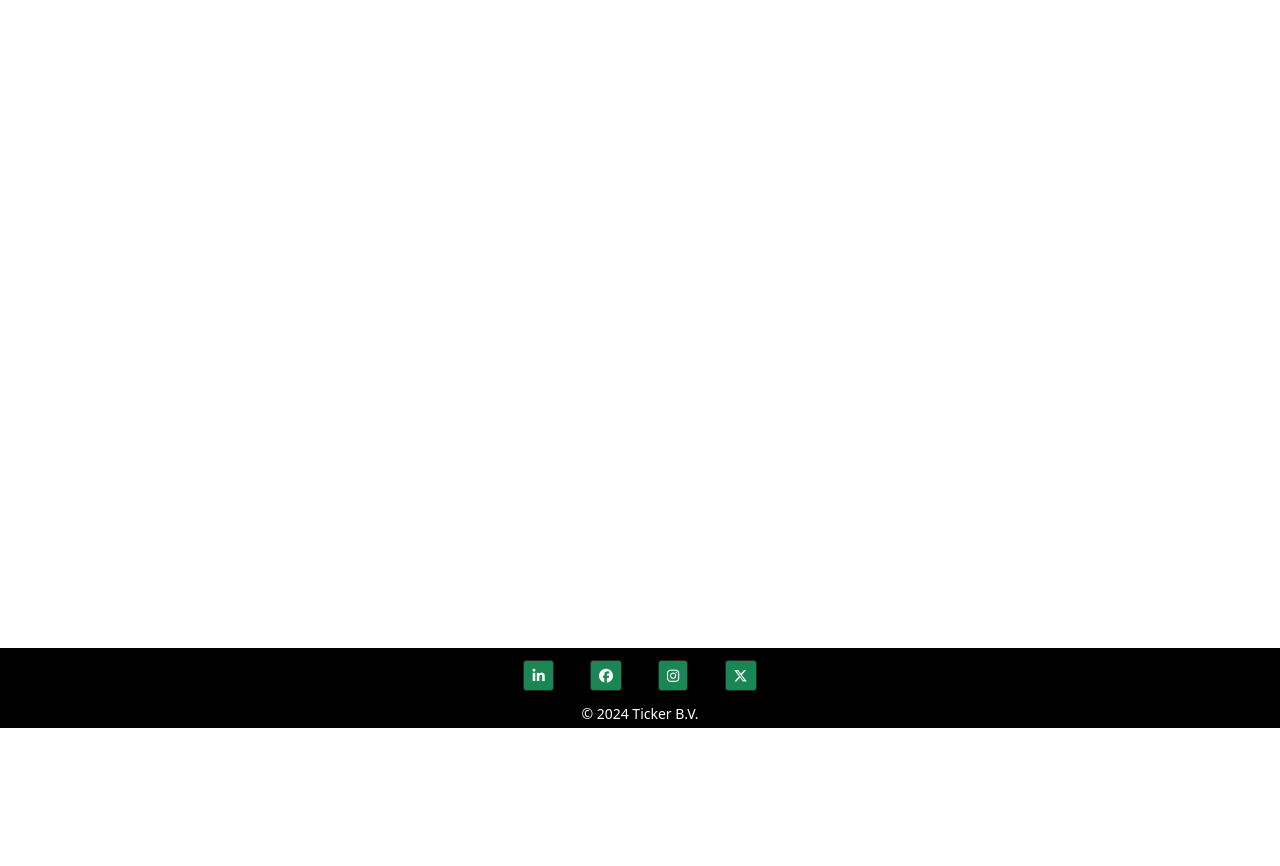
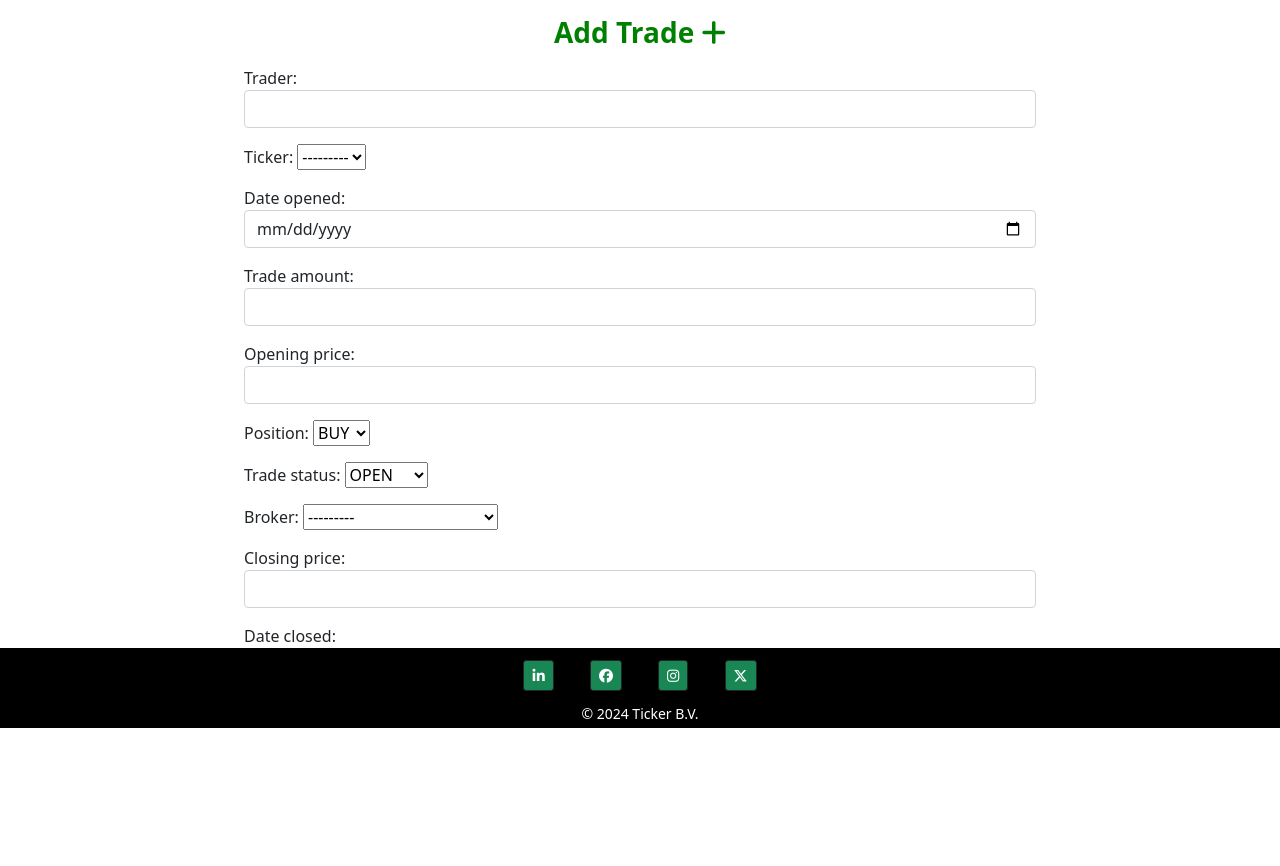
Before and after one commit to DannyGilligan/ticker, a Django app: page /add_trade/ in a window 1280 px wide. Shown: the part 72-938 px from the top of the page. Before the commit the page ends 800 px from the top, so only its background shows below. Run offline with Django 4.2, Linux system fonts and the light colour scheme.

Commit message:
Add min-height style to form container

```diff
--- a/trades/forms.py
+++ b/trades/forms.py
@@ -19,15 +19,17 @@ class TradeDetailsForm(forms.ModelForm):
             'position': 'Position',
             'trade_status': 'Trade status',
             'broker': 'Broker',
-            'closing_price': 'Closing price (add data when closing trade)',
-            'date_closed': 'Date closed (add enter data when closing trade)',
+            'closing_price': 'Closing price',
+            'date_closed': 'Date closed',
         }
         widgets = {
             'trader': forms.TextInput(attrs={'class': 'form-control'}),
 
             'ticker': forms.Select(choices=STOCK_CHOICES),
 
-            'date_opened': forms.DateField,
+            'date_opened': forms.DateInput(
+                attrs={'type': 'date', 'placeholder': 'yyyy-mm-dd (DOB)', 'class': 'form-control'}
+            ),
 
             'trade_amount': forms.NumberInput(attrs={'class': 'form-control'}),
 
@@ -41,5 +43,7 @@ class TradeDetailsForm(forms.ModelForm):
 
             'closing_price': forms.NumberInput(attrs={'class': 'form-control'}),
 
-            'date_closed': forms.DateField
+            'date_closed': forms.DateInput(
+                attrs={'type': 'date', 'placeholder': 'yyyy-mm-dd (DOB)', 'class': 'form-control'}
+            )
         }
--- a/trades/static/css/style.css
+++ b/trades/static/css/style.css
@@ -48,6 +48,9 @@ color: white;
     border-radius: 5px;
 }
 
+#add-trade-form-container{
+    min-height: 50rem;
+}
 
 
 
--- a/trades/templates/trades/add_trade.html
+++ b/trades/templates/trades/add_trade.html
@@ -2,6 +2,31 @@
 
 {% block body %}
 
+<h3 class="text-center m-3 fw-bold"  style="color: green;">Add Trade <i class="fa-solid fa-plus"></i></h3>
+
+<!-- if the success token variable from the add_trade_details function in views.py
+is returned as True, the code below will run-->
+{% if success %}
+    <div class="alert alert success text-center m-3" role="alert">
+        <p >Trade details added successfully</p>
+        <a href="{% url 'index' %}" class="alert-link">Return to Main Menu</a>
+    </div>
+
+
+<!-- if the success token variable from the add_trade_details function in views.py
+is returned as False, the code below will run-->
+{% else %}
+<div id="add-trade-form-container" class="row justify-content-center">
+    <div class="col-8">
+        <form action="{% url 'add_trade' %}" method="POST">
+            {% csrf_token %}
+            {{ form.as_p }}
+        </form>
+    </div>
+</div>
+
+{% endif %}
+
 
 
 {% endblock %}
```
Also changed, not shown: trades/templates/trades/all_trades.html (renamed from trades/templates/trades/all_trade.html).
